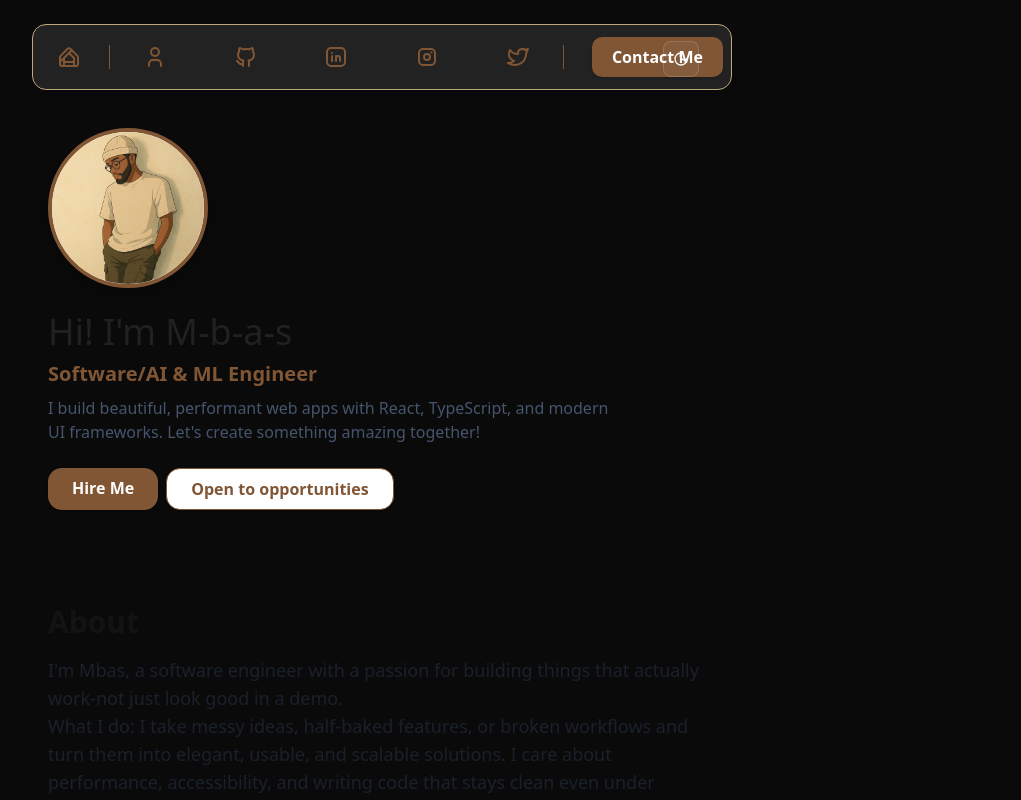
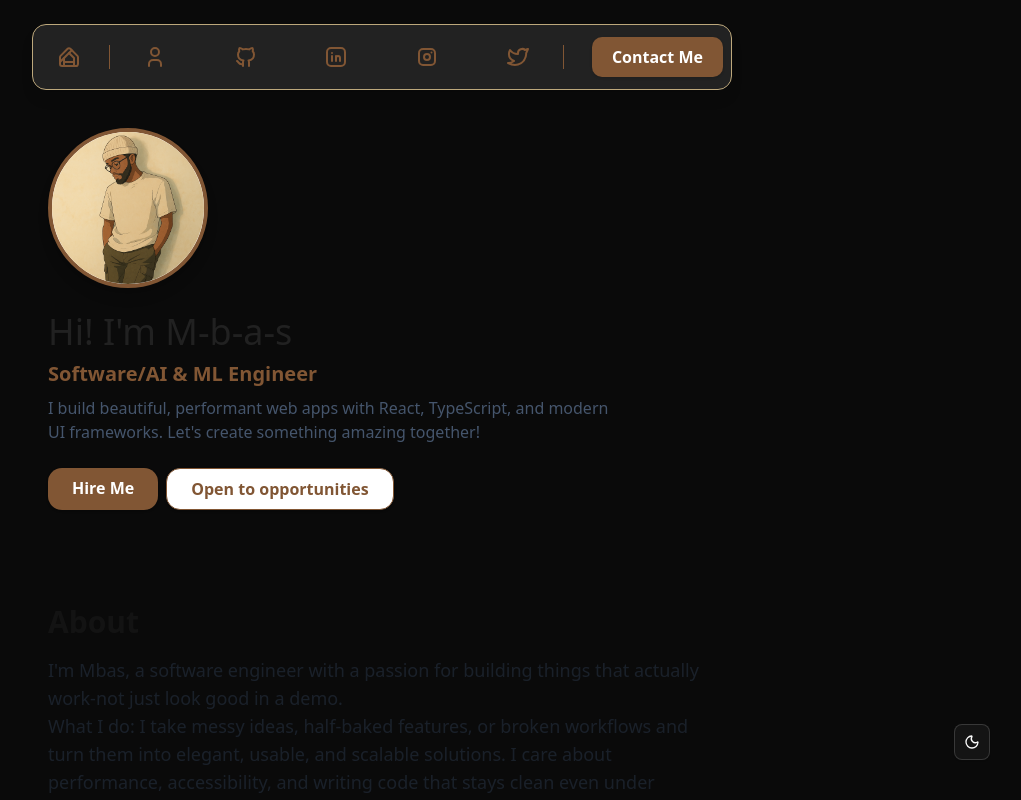
Before and after one commit to M-b-a-s/my-portfolio, a React (Vite) app: page / in a window 1280 px wide. Both pictures are taken after a click on the element "One". Shown: the top 800 px of the page, without its empty margins (258-1279 px from the left). Built offline with nearby package versions, Linux system fonts and the light colour scheme.

Commit message:
feat: integrate ModeToggle component into Home and Navbar for improved theme switching

```diff
--- a/src/components/Home.tsx
+++ b/src/components/Home.tsx
@@ -8,6 +8,7 @@ import ProjectsSection from "./ProjectsSection";
 import ToolsSection from "./ToolsSection";
 import Footer from "./Footer";
 import { useInView } from "../lib/useInView";
+import { ModeToggle } from "./mode-toggle";
 
 const sectionVariants = {
   hidden: { opacity: 0, y: 60 },
@@ -55,6 +56,9 @@ const Home = () => {
 
   return (
     <div>
+      <div className="fixed bottom-10 right-8 z-50">
+        <ModeToggle />
+      </div>
       <Navbar />
       <div className="mx-auto w-[90vw] md:w-[700px] max-w-full">
         <Hero />
--- a/src/components/Navbar.tsx
+++ b/src/components/Navbar.tsx
@@ -2,7 +2,6 @@ import { useState } from "react";
 import { TbBrandGithub, TbBrandGoogleHome, TbBrandInstagram, TbBrandLinkedin, TbBrandTwitter, TbUser } from "react-icons/tb";
 import { HiMenu } from "react-icons/hi";
 import { IoMdClose } from "react-icons/io";
-import { ModeToggle } from "./mode-toggle";
 
 const navLinks = [
   { href: "#about", icon: TbUser, title: "About" },
@@ -47,7 +46,7 @@ const Navbar = () => {
       <div className="hidden md:flex flex-1 items-center justify-between w-full">
         <a
           href="#home"
-          className="text-2xl text-[#815634] hover:text-[#212121] transition-colors"
+          className="text-2xl text-[#815634] transition-colors"
           title="Home"
           onClick={e => { e.preventDefault(); window.scrollTo({ top: 0, behavior: 'smooth' }); }}
         >
@@ -60,7 +59,7 @@ const Navbar = () => {
               href={href}
               target={external ? "_blank" : undefined}
               rel={external ? "noopener noreferrer" : undefined}
-              className="text-2xl flex-1 flex justify-center items-center text-[#815634] hover:text-[#212121] transition-colors px-2"
+              className="text-2xl flex-1 flex justify-center items-center text-[#815634] transition-colors px-2"
               title={title}
             >
               <Icon />
@@ -74,9 +73,6 @@ const Navbar = () => {
         >
           Contact Me
         </a>
-        <div className="fixed top-4 right-8 z-50">
-          <ModeToggle />
-        </div>
       </div>
       {/* Mobile View */}
       <div className="flex md:hidden w-full items-center justify-between">
@@ -89,7 +85,6 @@ const Navbar = () => {
           >
             <TbBrandGoogleHome />
           </a>
-          <ModeToggle />
         </div>
         <button
           className="text-3xl text-[#815634] hover:text-[#212121] focus:outline-none"
```
